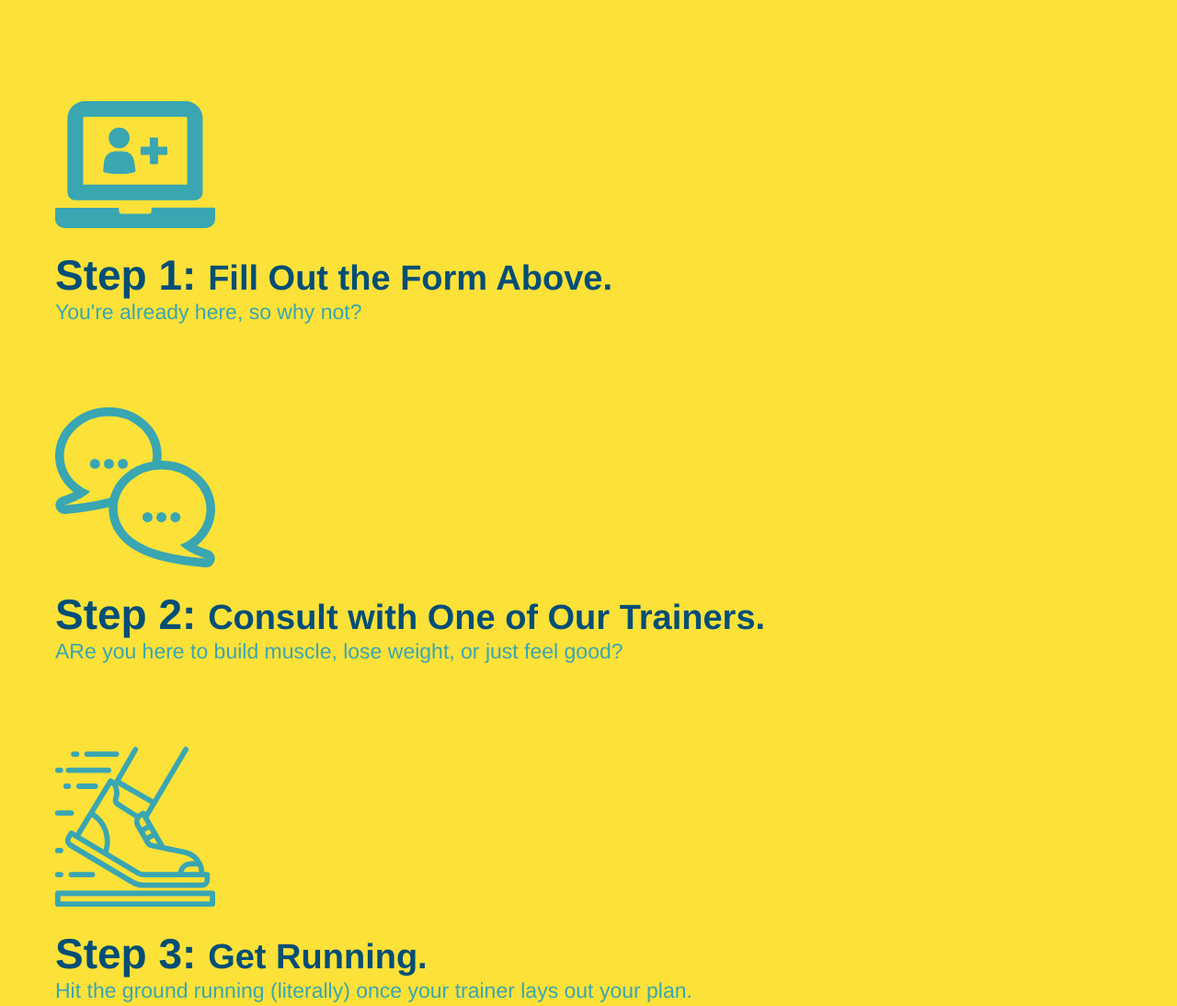
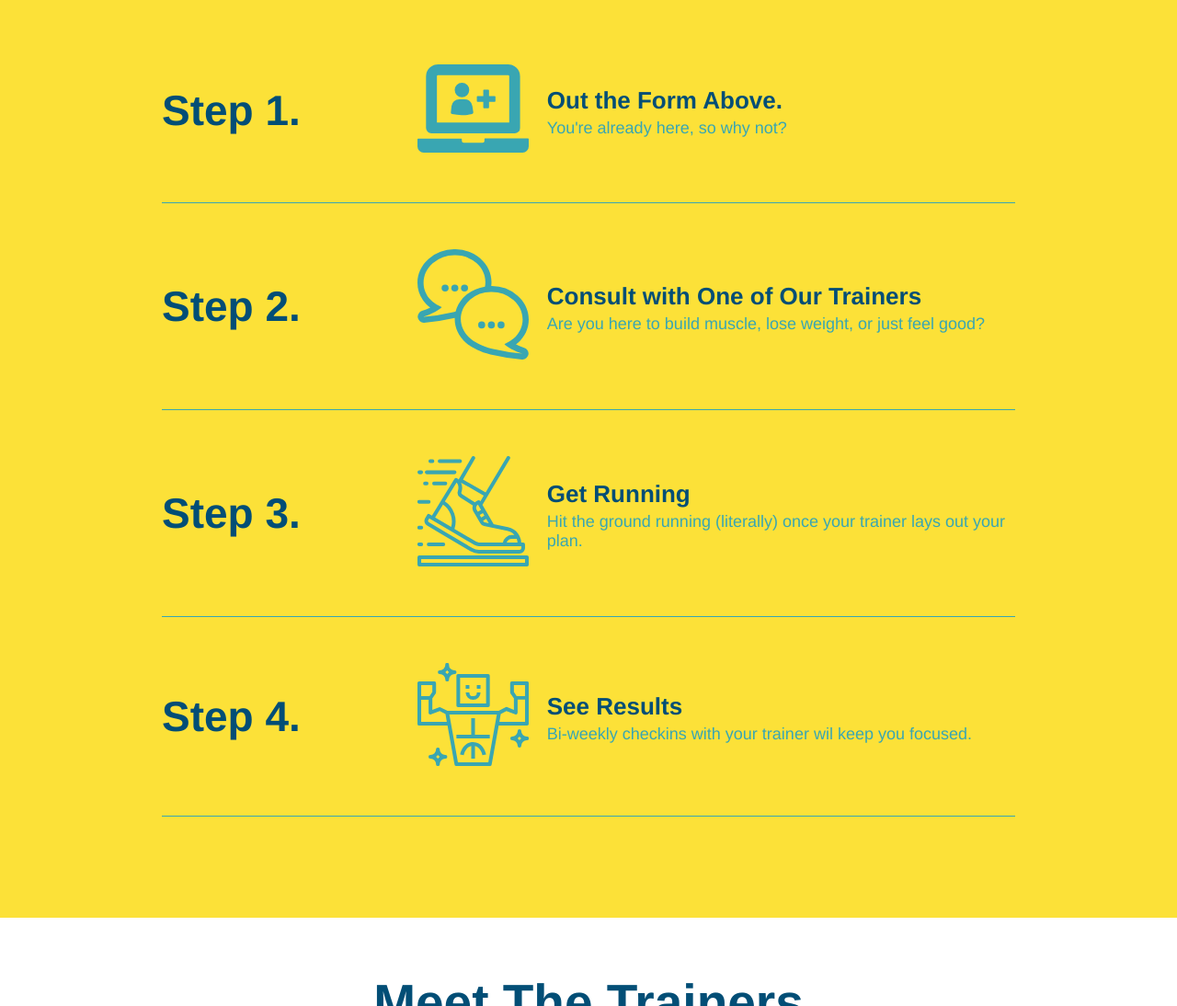
Before and after one commit to WubbleuTea/run-buddy, a plain HTML site: page index.html in a window 1280 px wide. Shown: the part 1200-2294 px from the top of the page at 92% size. Drawn offline with Linux system fonts and the light colour scheme.

Commit message:
add flexbox to the steps

```diff
--- a/assets/css/style.css
+++ b/assets/css/style.css
@@ -172,28 +172,52 @@ button {
     background: #fce138
 }
 
-.steps div {
-    margin-bottom: 80px;
+.step {
+    margin: 50px auto;
+    padding-bottom: 50px;
+    width: 80%;
+    border-bottom: 1px solid #39a6b2;
+    display: flex;
+    flex-wrap: wrap;
+    align-items: center;
+    justify-content: space-between;
 }
 
-.steps img {
-    width: 15%;
-    margin: 10px 0;
+.step-info {
+    flex: 2 70%;
+    display: flex;
+    flex-wrap: wrap;
+    align-items: center;
 }
 
-.steps h3 {
+.step h3 {
     color: #024e76;
     font-size: 46px;
-    margin-top: 10px;
+    flex: 1 30%;
 }
 
-.steps p {
+.step-text p {
     color: #39a6b2;
-    font-size: 23px;
+    font-size: 18px;
 }
 
-.steps span {
-    font-size: 38px;
+.step-text h4 {
+    font-size: 26px;
+    line-height: 1.5;
+    color: #024e76;
+}
+
+.step-text {
+    flex: 12;
+}
+
+.step-img {
+    flex: 1 12%;
+    margin-right: 20px;
+}
+
+.step-img img {
+    max-width: 100%;
 }
 
 .trainers {
--- a/index.html
+++ b/index.html
@@ -83,28 +83,57 @@
             <div class="flex-row">
                 <h2 class="section-title secondary-border">What You Do</h2>
             </div>
-            <div>
+
+            <div class="step">
+                <h3>Step 1.</h3>
+                <div class="step-info">
+                    <div class="step-img">
                         <img src="./assets/images/step-1.svg" alt="" />
-                <h3>Step 1: <span>Fill Out the Form Above.</span></h3>
+                    </div>
+                    <div class="step-text">
+                        <h4>Out the Form Above.</h4>
                         <p>You're already here, so why not?</p>
                     </div>
-
-            <div>
-                <img src="./assets/images/step-2.svg" alt="" />
-                <h3>Step 2: <span>Consult with One of Our Trainers.</span></h3>
-                <p>ARe you here to build muscle, lose weight, or just feel good?</p>
+               </div>
             </div>
 
-            <div>
+            <div class="step">
+                <h3>Step 2.</h3>
+                <div class="step-info">
+                    <div class="step-img">
+                        <img src="./assets/images/step-2.svg" alt="" />
+                    </div>
+                    <div class="step-text">
+                        <h4>Consult with One of Our Trainers</h4>
+                        <p>Are you here to build muscle, lose weight, or just feel good?</p>
+                    </div>
+                </div>
+            </div>
+
+            <div class="step">
+                <h3>Step 3.</h3>
+                <div class="step-info">
+                    <div class="step-img">
                         <img src="./assets/images/step-3.svg" alt="" />
-                <h3>Step 3: <span>Get Running.</span></h3>
+                    </div>
+                   <div class="step-text">
+                        <h4> Get Running</h4>
                         <p>Hit the ground running (literally) once your trainer lays out your plan.</p>
                     </div>
+                </div>
+            </div>
 
-            <div>
+            <div class="step">
+                <h3>Step 4.</h3>
+                <div class="step-info">
+                    <div class="step-img">
                         <img src="./assets/images/step-4.svg" alt="" />
-                <h3>Step 4: <span>See Results.</span></h3>
-                <p>Bi-weekly checkins with your trainer will keep you focused</p>
+                    </div>
+                    <div class="step-text">
+                        <h4>See Results</h4>
+                        <p>Bi-weekly checkins with your trainer wil keep you focused.</p>
+                    </div>
+                </div>
             </div>
         </section>
 
```
Lines whose indentation alone changed are shown as unchanged.
